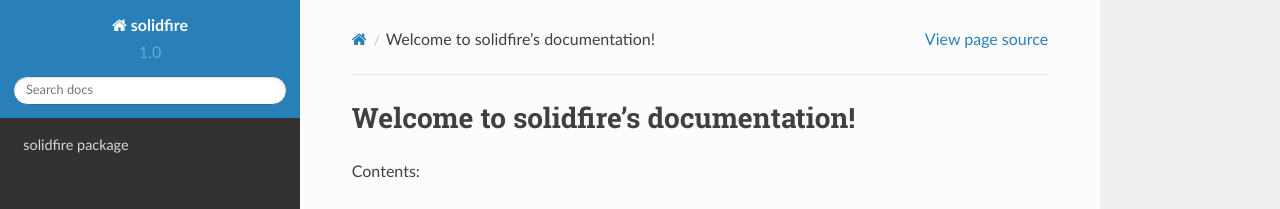
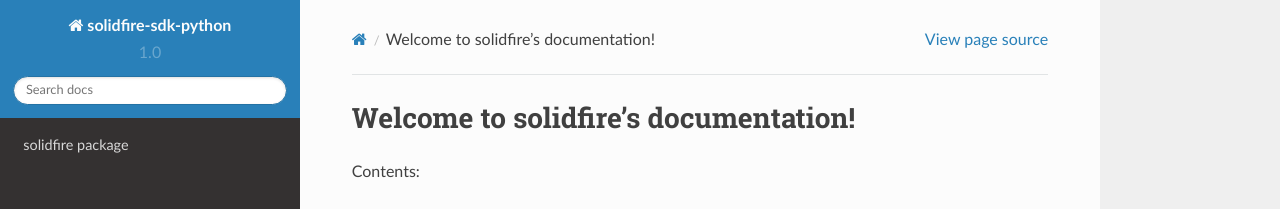
Before and after one commit to solidfire/solidfire-sdk-python, a Sphinx documentation site: the page built from docs/index.rst, in a window 1280 px wide. Shown: the top 209 px of the page. Built offline with Sphinx 7.4.7 and the Read the Docs theme 2.0.0, drawn with Linux system fonts in a browser that asks for light colours.

Commit message:
SDK-186 - changes to sphinx metadata

```diff
--- a/docs/conf.py
+++ b/docs/conf.py
@@ -14,7 +14,7 @@
 templates_path = ['_templates']
 source_suffix = '.rst'
 master_doc = 'index'
-project = 'solidfire'
+project = 'solidfire-sdk-python'
 copyright = '2016, NetApp, Inc.  All Rights Reserved.'
 author = 'Jason Ryan Womack'
 version = '1.0'
```
